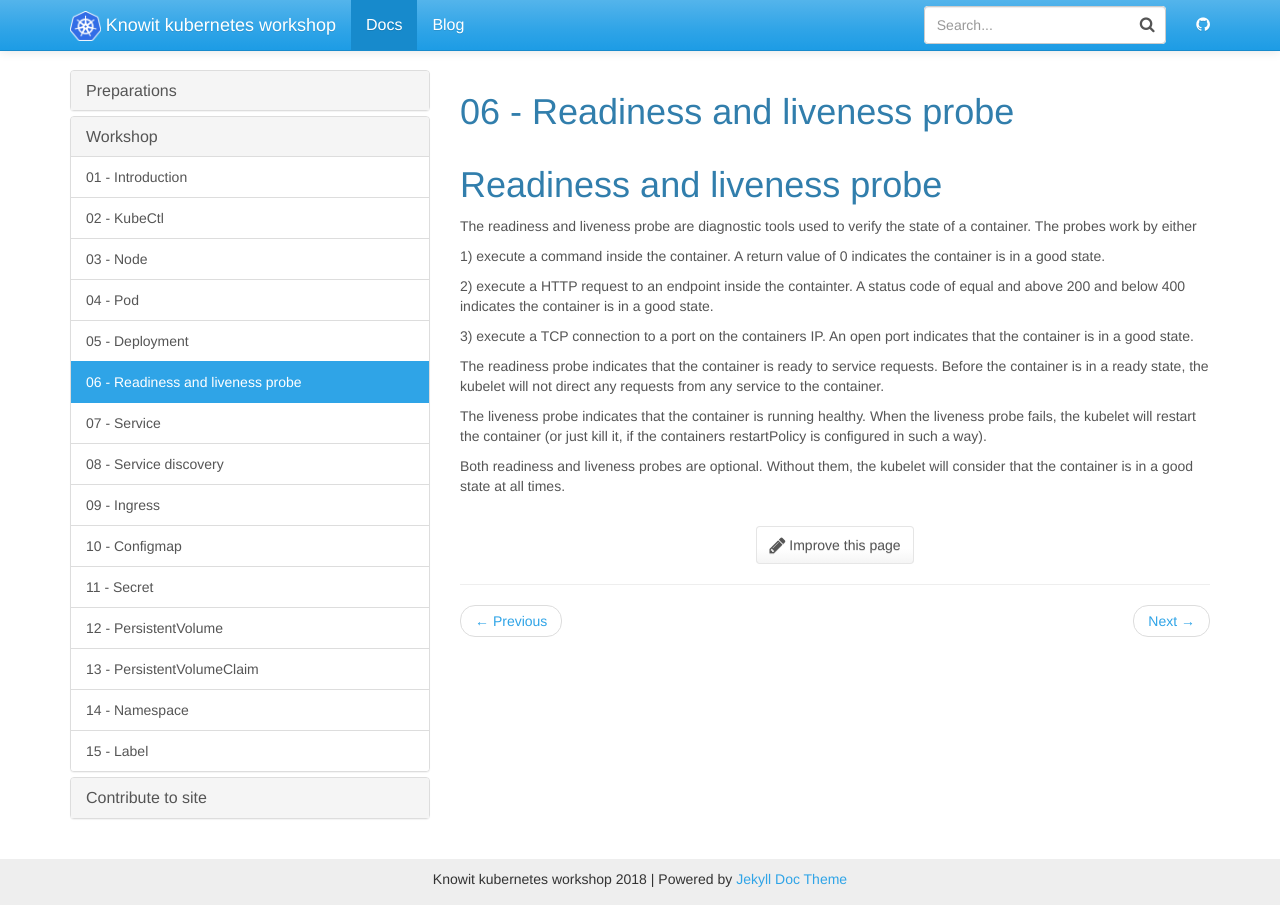
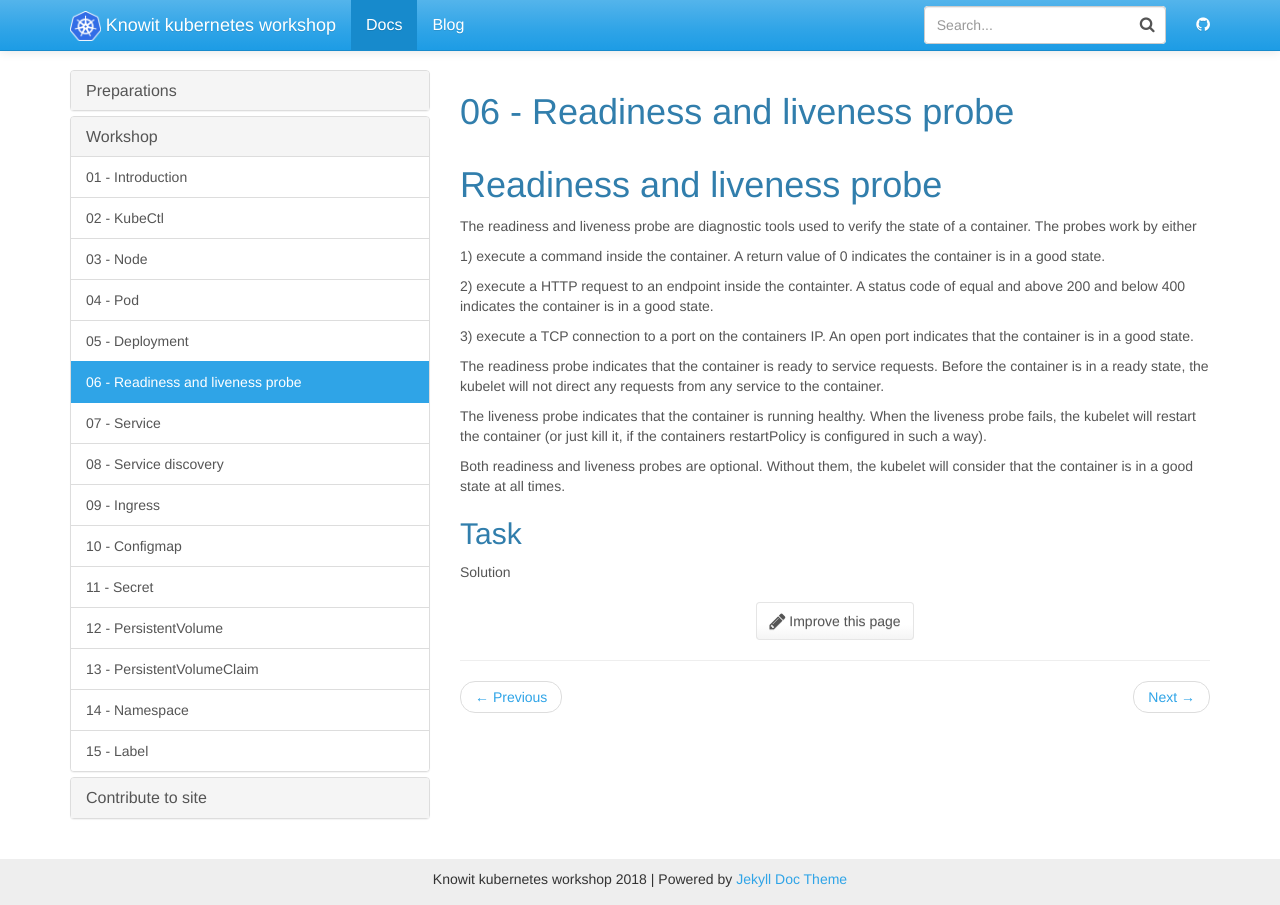
Before and after one commit to knowit/kubernetes-workshop, a Jekyll site: the page built from docs/_docs/workshop/06-probe.md, in a window 1280 px wide. Built offline with Jekyll 4.4.1, drawn with Linux system fonts in a browser that asks for light colours; nearby versions of some CDN libraries.

Commit message:
maakrdown

```diff
--- a/docs/_docs/workshop/06-probe.md
+++ b/docs/_docs/workshop/06-probe.md
@@ -18,3 +18,16 @@
 The liveness probe indicates that the container is running healthy. When the liveness probe fails, the kubelet will restart the container (or just kill it, if the containers restartPolicy is configured in such a way).
 
 Both readiness and liveness probes are optional. Without them, the kubelet will consider that the container is in a good state at all times.
+
+## Task
+
+<details>
+  <summary>Solution</summary>
+  <div markdown="1">
+
+### markdown owkr?
+
+**hopefully**
+
+  </div>
+</details>
```
